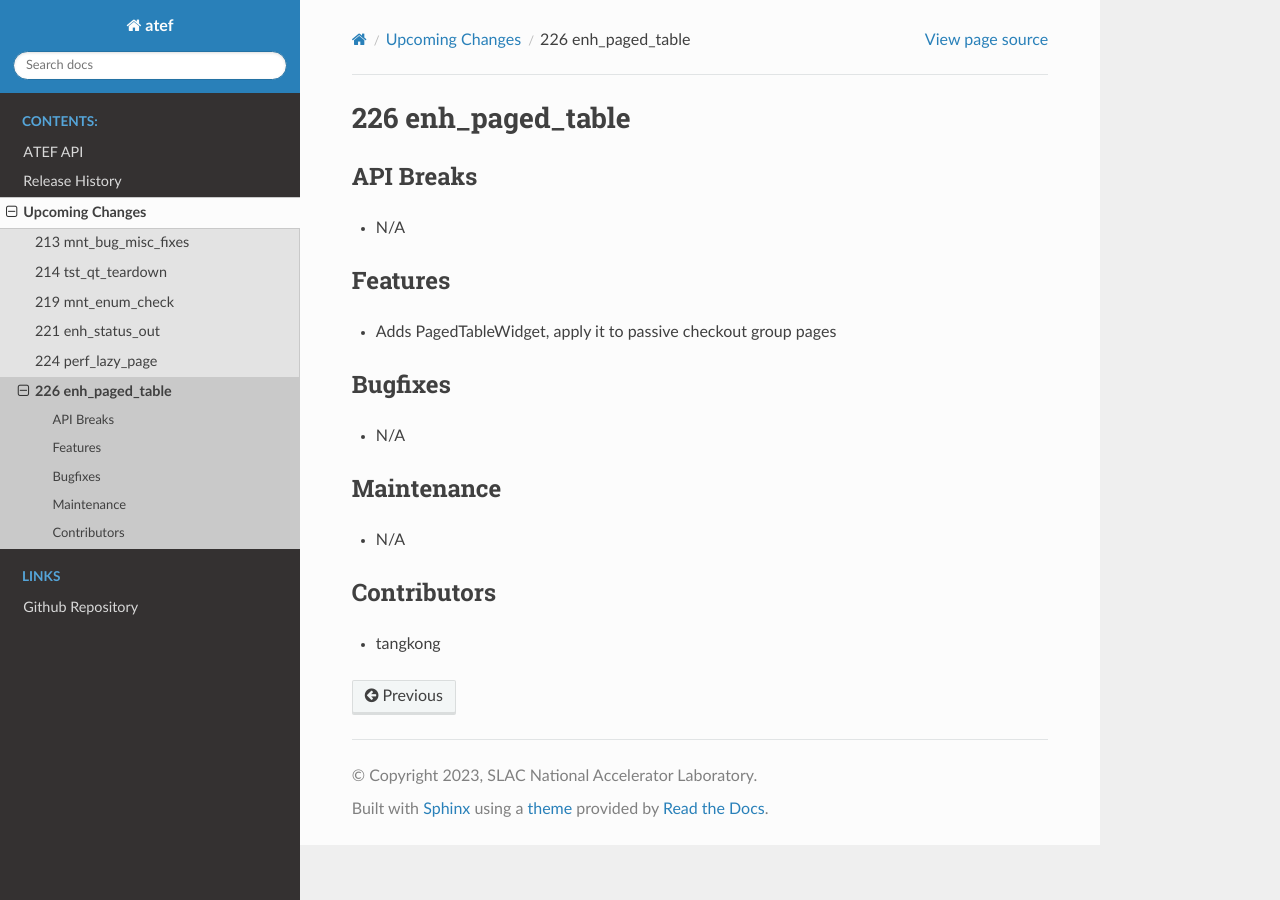
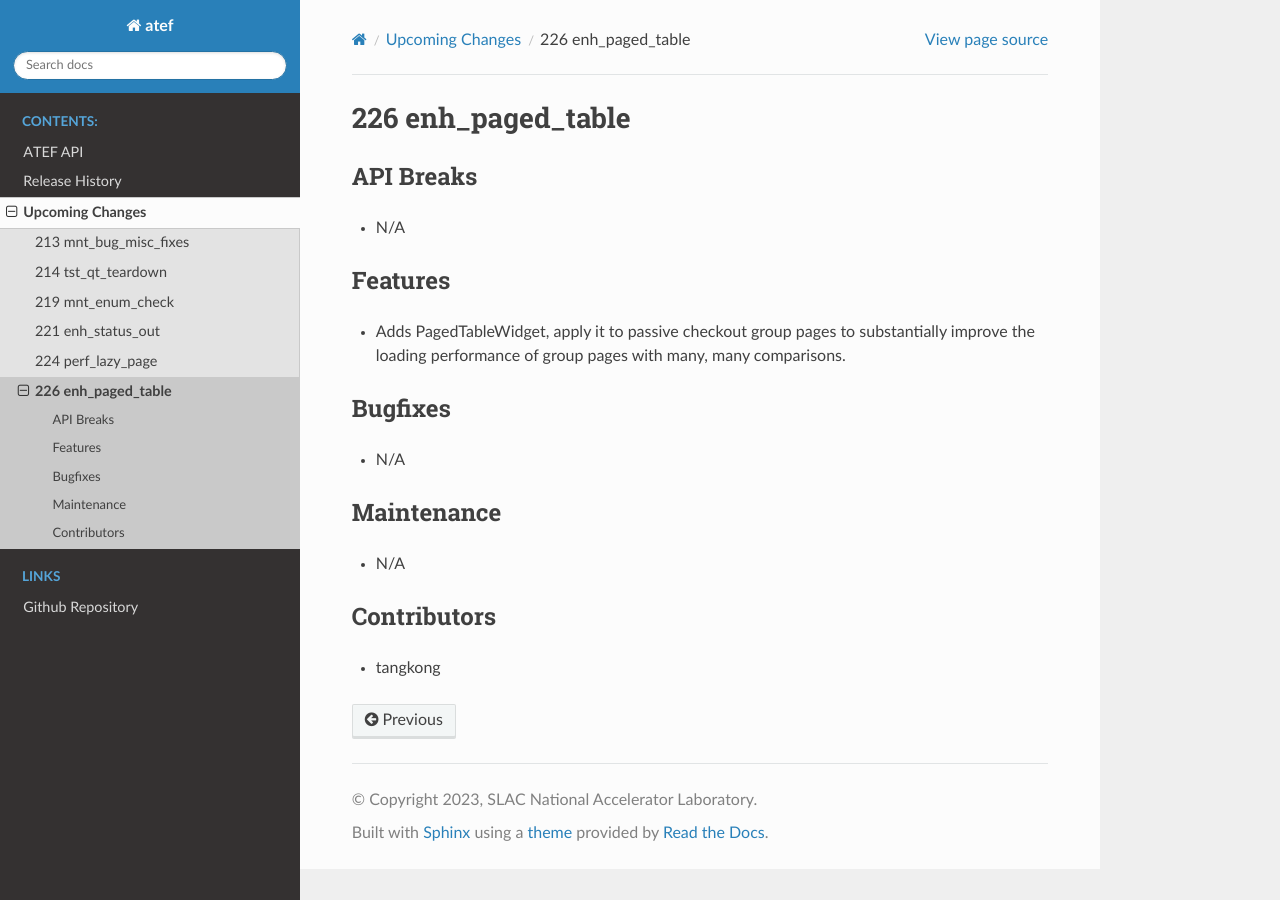
Before and after one commit to pcdshub/atef, a Sphinx documentation site: the page built from docs/source/upcoming_release_notes/226-enh_paged_table.rst, in a window 1280 px wide. Built offline with Sphinx 7.4.7 and the Read the Docs theme 2.0.0, drawn with Linux system fonts in a browser that asks for light colours.

Commit message:
DOC: update pre-release notes
Co-authored-by: Zachary Lentz <ZLLentz@users.noreply.github.com>

```diff
--- a/docs/source/upcoming_release_notes/226-enh_paged_table.rst
+++ b/docs/source/upcoming_release_notes/226-enh_paged_table.rst
@@ -8,6 +8,7 @@ API Breaks
 Features
 --------
 - Adds PagedTableWidget, apply it to passive checkout group pages
+  to substantially improve the loading performance of group pages with many, many comparisons.
 
 Bugfixes
 --------
```
